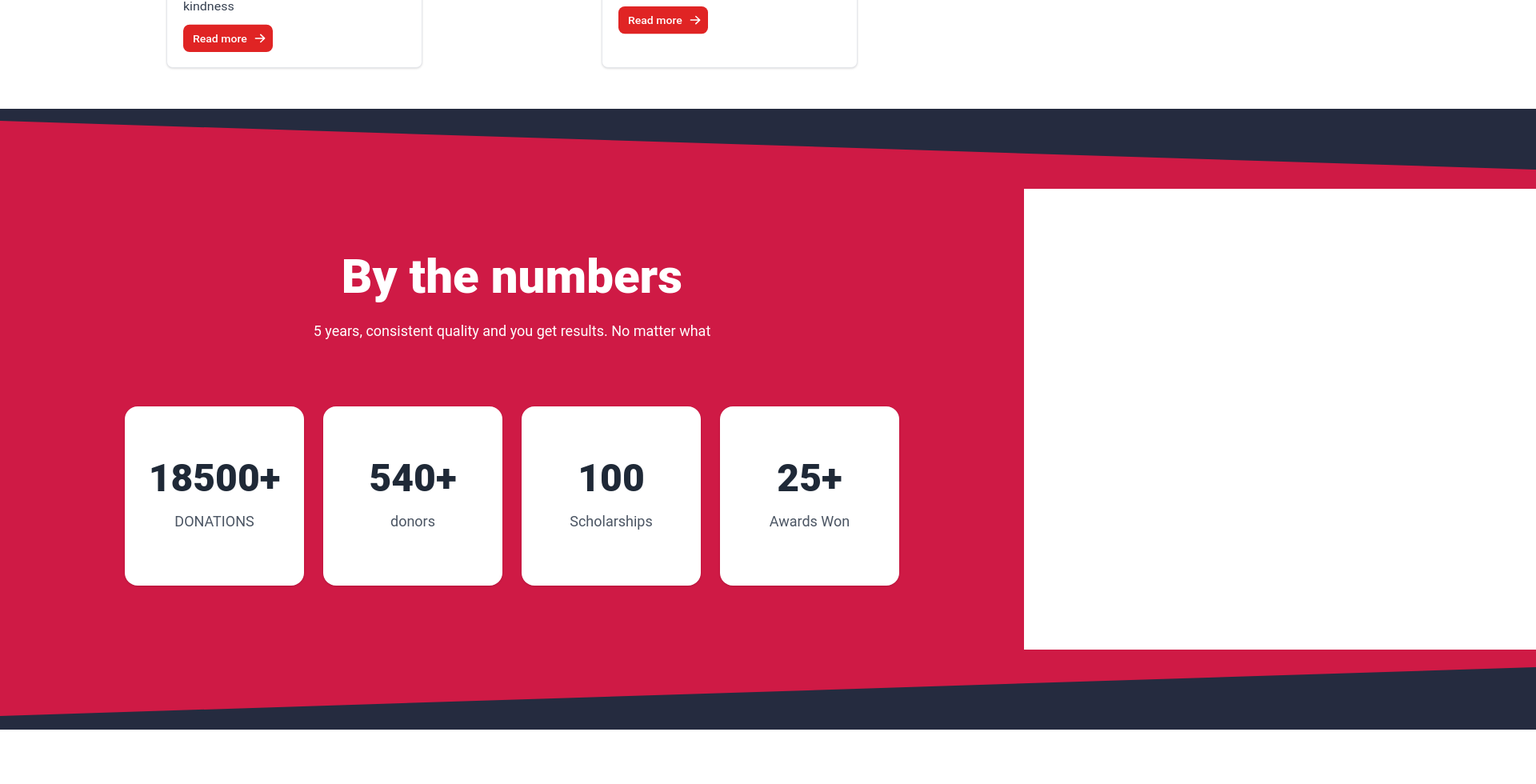
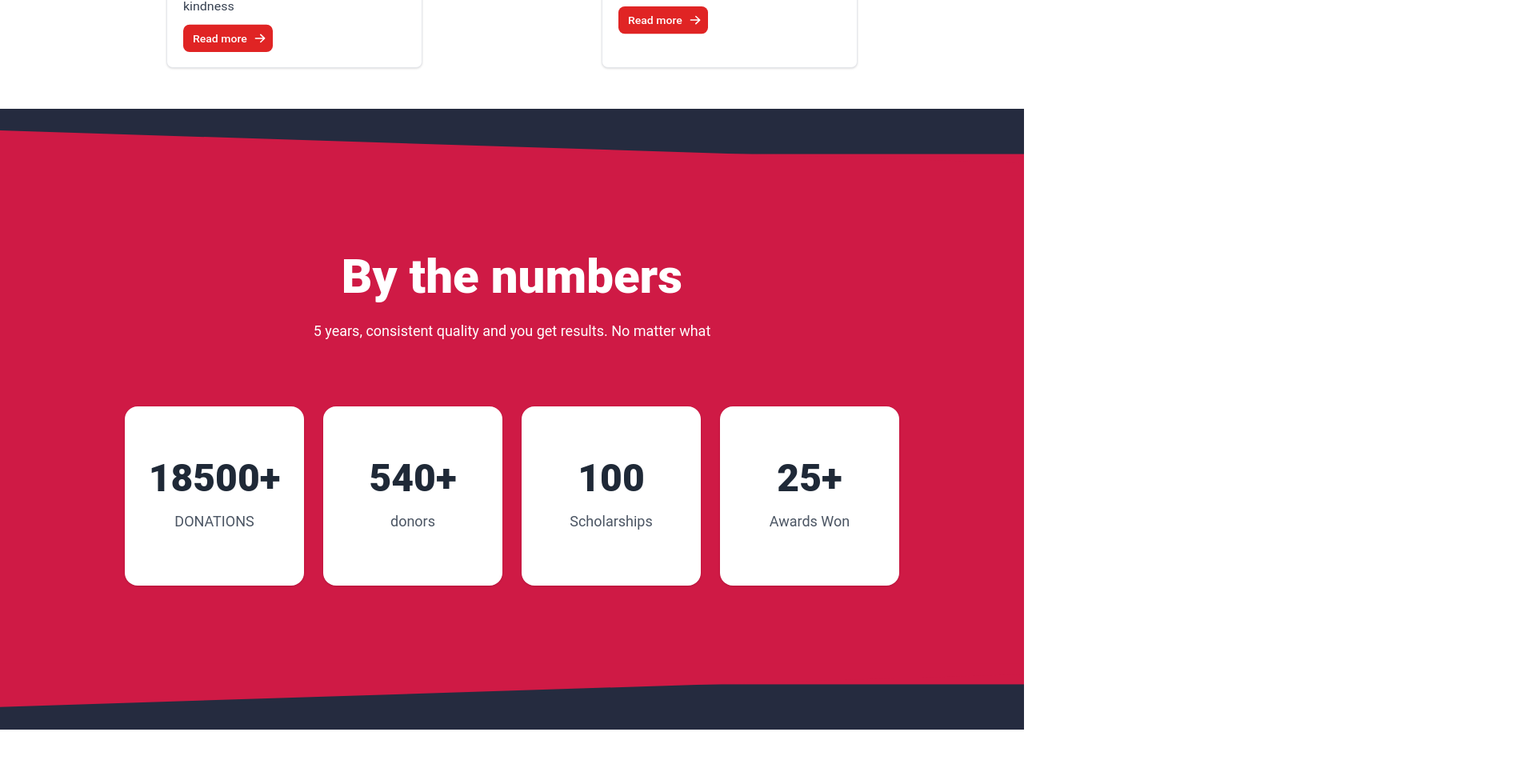
Before and after one commit to c2-ScholarFund/ScholarFund, a React (Vite) app in the folder frontend/: page / in a window 1280 px wide. Shown: the part 2140-3120 px from the top of the page at 80% size, 1920 px wide, since content can reach past the window. Built offline with nearby package versions, Linux system fonts and the light colour scheme.

Commit message:
modify home page

```diff
--- a/frontend/src/pages/Home.jsx
+++ b/frontend/src/pages/Home.jsx
@@ -325,13 +325,13 @@ export default function Home() {
         <svg
           id="visual"
           viewBox="0 0 1950 100"
-          width="1950"
+          width={"100%"}
           height="100"
           xmlns="http://www.w3.org/2000/svg"
           xmlns:xlink="http://www.w3.org/1999/xlink"
           version="1.1"
         >
-          <rect x="0" y="0" width="1950" height="100" fill="#252B3F"></rect>
+          <rect x="0" y="-40" width="100%" height="100" fill="#252B3F"></rect>
           <path
             d="M0 15L1950 77L1950 101L0 101Z"
             fill="#CF1A45"
@@ -401,13 +401,13 @@ export default function Home() {
         <svg
           id="visual"
           viewBox="0 0 1950 100"
-          width="1950"
+          width="100%"
           height="100"
           xmlns="http://www.w3.org/2000/svg"
           xmlns:xlink="http://www.w3.org/1999/xlink"
           version="1.1"
         >
-          <rect x="0" y="0" width="1950" height="100" fill="#252B3F"></rect>
+          <rect x="0" y="40" width="100%" height="100" fill="#252B3F"></rect>
           <path
             d="M0 83L1950 21L1950 0L0 0Z"
             fill="#CF1A45"
```
